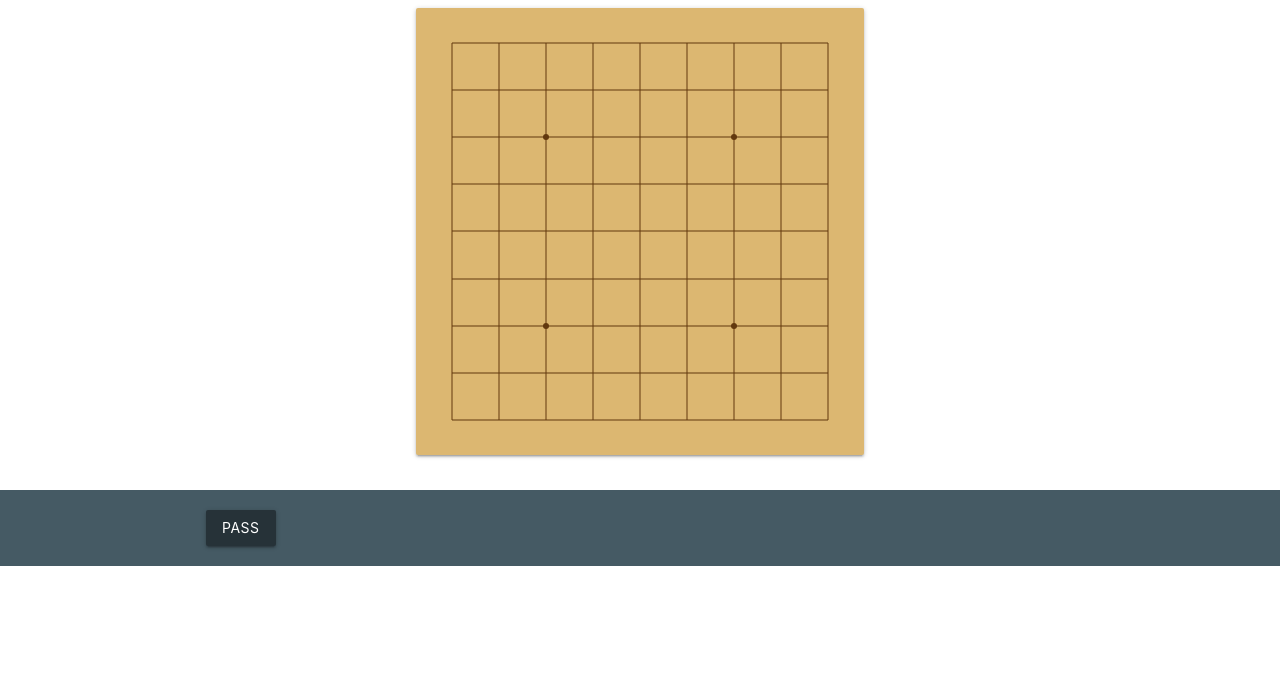
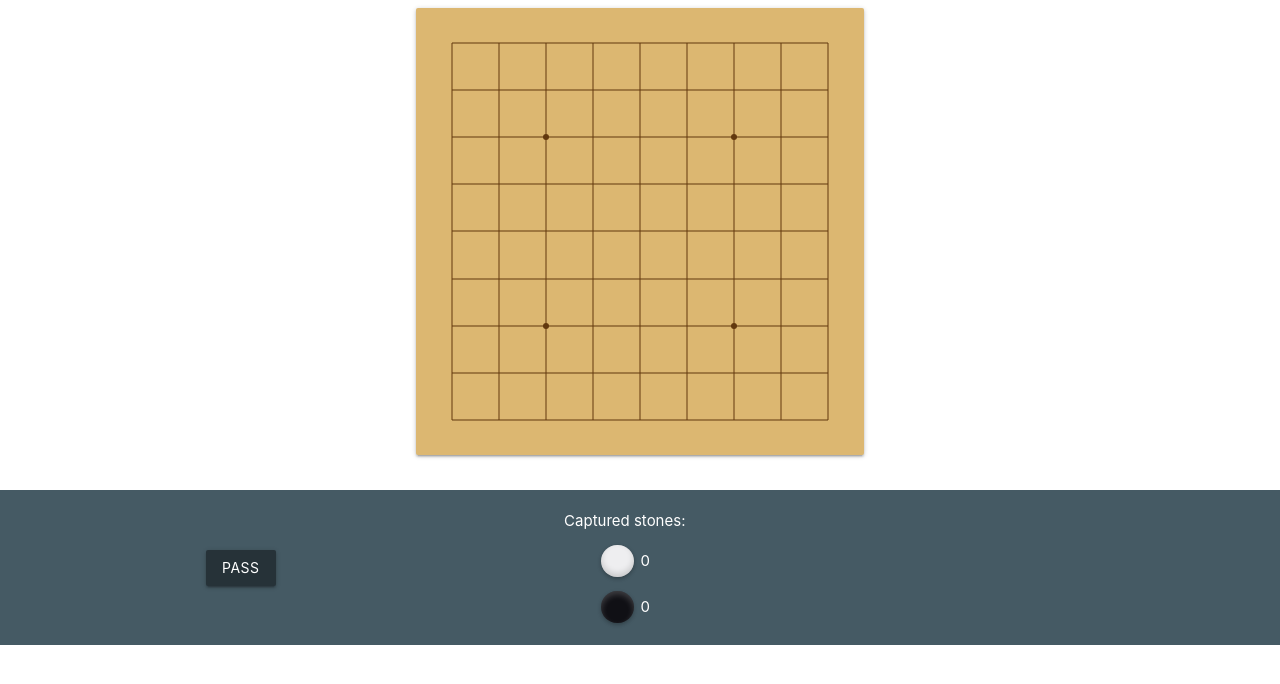
Before and after one commit to goffreder/kyoryu-no-go-client, a React (Create React App) app: page / in a window 1280 px wide. Shown: the top 684 px of the page. Built offline with nearby package versions, Linux system fonts and the light colour scheme.

Commit message:
Add captured stones counter

```diff
--- a/src/components/App.js
+++ b/src/components/App.js
@@ -5,6 +5,7 @@ import { func } from 'prop-types';
 import { initBoard } from '../actions/board';
 
 import Board from './Board';
+import Captured from './Captured';
 import BoardMessage from './BoardMessage';
 import PassButton from './PassButton';
 
@@ -31,9 +32,17 @@ class App extends Component {
                         padding: 20,
                     }}
                 >
-                    <div className="container">
+                    <div
+                        className="container"
+                        style={{
+                            display: 'flex',
+                            justifyContent: 'space-between',
+                            alignItems: 'center',
+                        }}
+                    >
+                        <PassButton />
+                        <Captured />
                         <BoardMessage />
-                        <PassButton />
                     </div>
                 </div>
             </div>
--- a/src/components/BoardMessage.js
+++ b/src/components/BoardMessage.js
@@ -11,7 +11,11 @@ export class BoardMessage extends Component {
     };
 
     render = function() {
-        return <div id="alerts">{this.props.text}</div>;
+        return (
+            <div id="alerts" style={{ width: 100, textAlign: 'right' }}>
+                {this.props.text}
+            </div>
+        );
     };
 }
 
--- /dev/null
+++ b/src/components/Captured.js
@@ -0,0 +1,60 @@
+import React, { Component } from 'react';
+import { connect } from 'react-redux';
+import { shape, number } from 'prop-types';
+
+import Stone from './Stone';
+import { getCaptured } from '../reducers/board';
+import { board as constants } from '../constants';
+
+class Captured extends Component {
+    static propTypes = {
+        captured: shape({
+            [constants.BLACK]: number.isRequired,
+            [constants.WHITE]: number.isRequired,
+        }).isRequired,
+    };
+
+    render() {
+        const counterContainerStyle = {
+            display: 'flex',
+            alignItems: 'center',
+            marginTop: 10,
+            justifyContent: 'center',
+        };
+        const stoneContainerStyle = {
+            marginRight: 5,
+            position: 'relative',
+            width: 36,
+            height: 36,
+        };
+
+        return (
+            <div>
+                {'Captured stones:'}
+                <div style={counterContainerStyle}>
+                    <div style={stoneContainerStyle}>
+                        <Stone color={constants.WHITE} />
+                    </div>
+                    <span>{this.props.captured[constants.WHITE]}</span>
+                </div>
+                <div style={counterContainerStyle}>
+                    <div style={stoneContainerStyle}>
+                        <Stone color={constants.BLACK} />
+                    </div>
+                    <span>{this.props.captured[constants.BLACK]}</span>
+                </div>
+            </div>
+        );
+    }
+}
+
+const mapStateToProps = state => ({
+    captured: getCaptured(state.board),
+});
+
+const mapDispatchToProps = {};
+
+export default connect(
+    mapStateToProps,
+    mapDispatchToProps,
+)(Captured);
--- a/src/reducers/board.js
+++ b/src/reducers/board.js
@@ -4,6 +4,10 @@ import { board as constants, msg } from '../constants';
 
 export const defaultState = {
     board: [],
+    captured: {
+        [constants.BLACK]: 0,
+        [constants.WHITE]: 0,
+    },
     color: constants.BLACK,
     atari: false,
     suicide: false,
@@ -30,21 +34,19 @@ const reducer = {
             return state;
         }
 
-        let newBoard = setBoardCell(
-            state.board,
-            row,
-            col,
-            color || state.color,
-        );
+        const activeColor = color || state.color;
+
+        let newBoard = setBoardCell(state.board, row, col, activeColor);
 
         let neighbors = getAdjacentIntersections(state.board, row, col);
         let captured = [];
+        let capturedCount = 0;
         let atari = false;
 
         neighbors.forEach(n => {
             const i = state.board[n[0]][n[1]];
 
-            if (i !== constants.EMPTY && i !== (color || state.color)) {
+            if (i !== constants.EMPTY && i !== activeColor) {
                 const group = getGroup(newBoard, n[0], n[1]);
 
                 if (group.liberties === 0) {
@@ -65,19 +67,23 @@ const reducer = {
         }
 
         captured.forEach(group => {
+            capturedCount += group.stones.length;
+
             group.stones.forEach(([row, col]) => {
                 newBoard = setBoardCell(newBoard, row, col, constants.EMPTY);
             });
         });
 
         const newColor =
-            (color || state.color) === constants.BLACK
-                ? constants.WHITE
-                : constants.BLACK;
+            activeColor === constants.BLACK ? constants.WHITE : constants.BLACK;
 
         return {
             ...state,
             board: newBoard,
+            captured: {
+                ...state.captured,
+                [newColor]: (state.captured[newColor] += capturedCount),
+            },
             color: newColor,
             atari,
             suicide: false,
@@ -98,6 +104,7 @@ const reducer = {
 };
 
 export const getBoard = state => state.board;
+export const getCaptured = state => state.captured;
 
 export const getBoardMessage = state => {
     if (state.gameOver) {
```
Also changed, not shown: 2 other files (tests, documents, lock files or other folders).
